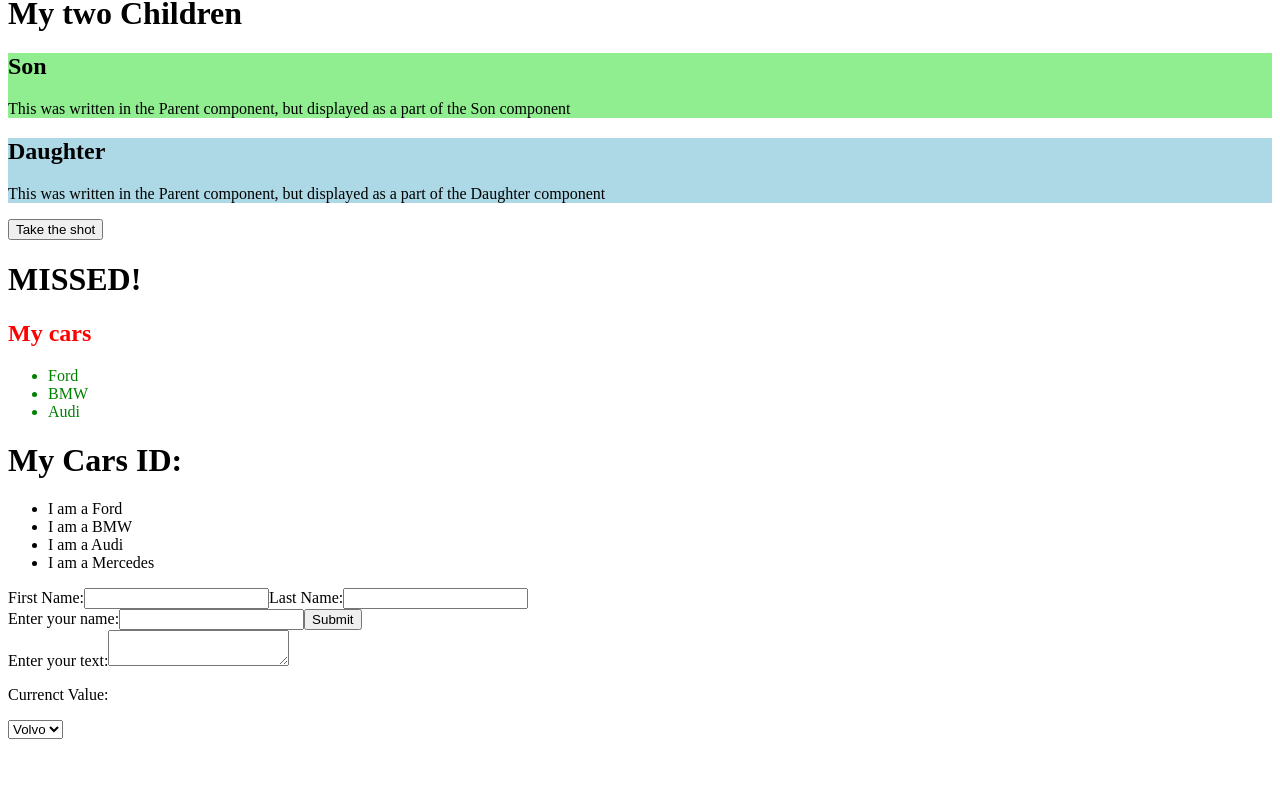
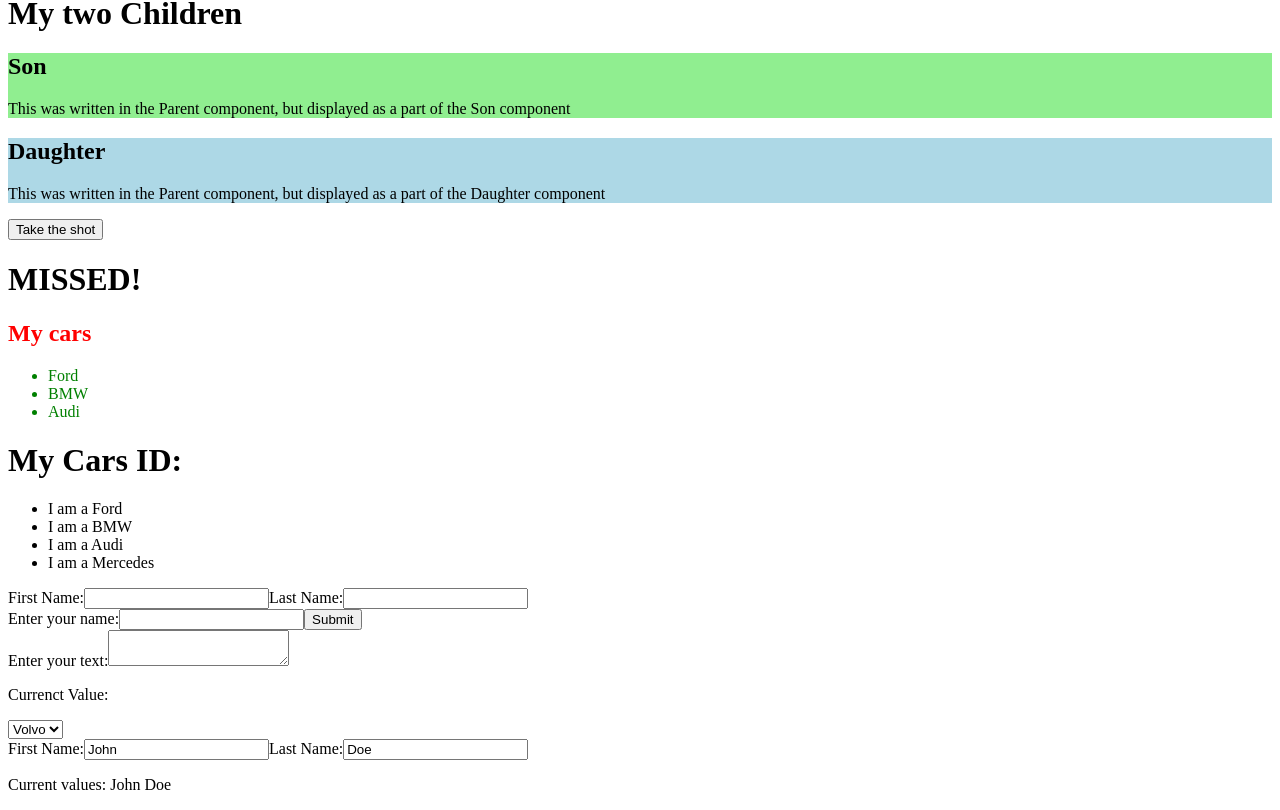
Before and after one commit to Dianah-Porter/ReactJS, a React (Vite) app in the folder my-react-app/: page / in a window 1280 px wide. Shown: the part 493-1303 px from the top of the page. Before the commit the page ends 1240 px from the top, so only its background shows below. Built offline with nearby package versions, Linux system fonts and the light colour scheme.

Commit message:
feat: Multiple inputs

```diff
--- a/my-react-app/src/App.tsx
+++ b/my-react-app/src/App.tsx
@@ -12,7 +12,9 @@ import MyCarss from "./components/keys";
 import MyForm from "./components/form"
 import OnSubmit from "./components/Submit";
 import TextArea from "./components/TextArea";
-import Select from "./components/Select"
+import Select from "./components/Select";
+import MultipleInputs from "./components/multiplei";
+
 
 
 function Footer (){
@@ -41,6 +43,7 @@ function App() {
       <OnSubmit/>
       <TextArea/>
       <Select/>
+      <MultipleInputs/>
 
     </div>
   );
--- /dev/null
+++ b/my-react-app/src/components/multiplei.tsx
@@ -0,0 +1,35 @@
+import { useState } from "react";
+
+function MultipleInputs(){
+    const [inputs, setInputs] = useState({firstname: 'John', lastname: 'Doe'});
+
+    const handleChange = (e:any)=>{
+        const name = e.target.name;
+        const value = e.target.value;
+
+        setInputs(values => ({...values, [name]: value}));
+    }
+
+    return (
+        <form>
+            <label>First Name:
+                <input type="text"
+                name="firstname"
+                value={inputs.firstname}
+                onChange={handleChange}
+                />
+            </label>
+            <label>Last Name:
+                <input type="text"
+                name="lastname"
+                value={inputs.lastname}
+                onChange={handleChange}
+                />
+            </label>
+
+      <p>Current values: {inputs.firstname} {inputs.lastname}</p>
+        </form>
+    )
+}
+
+export default MultipleInputs;
```
